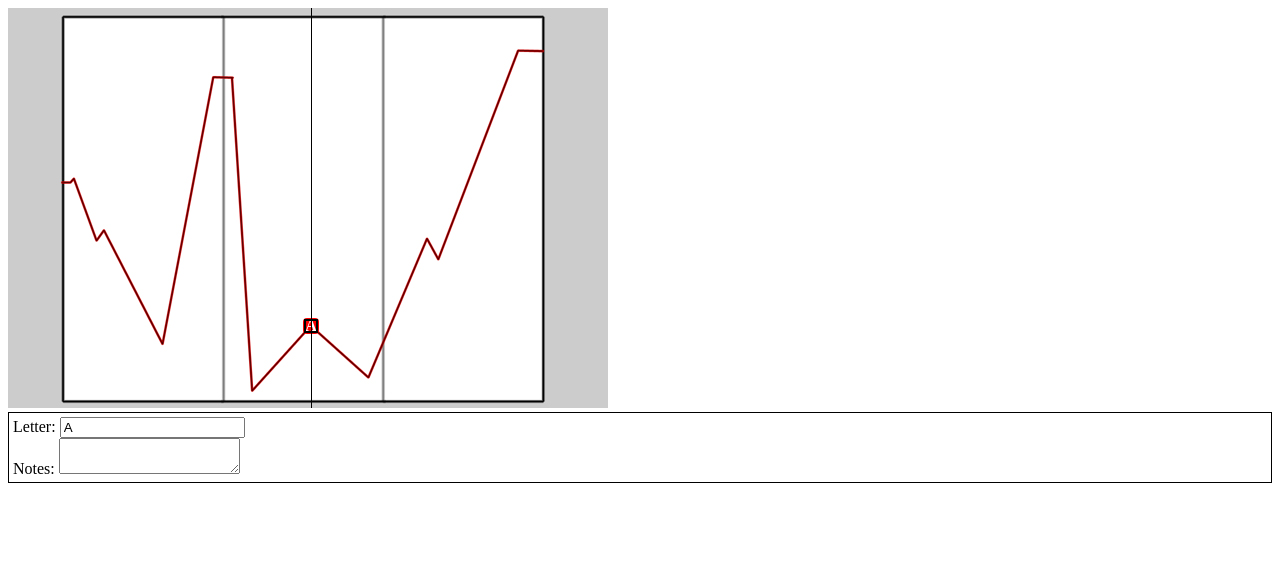
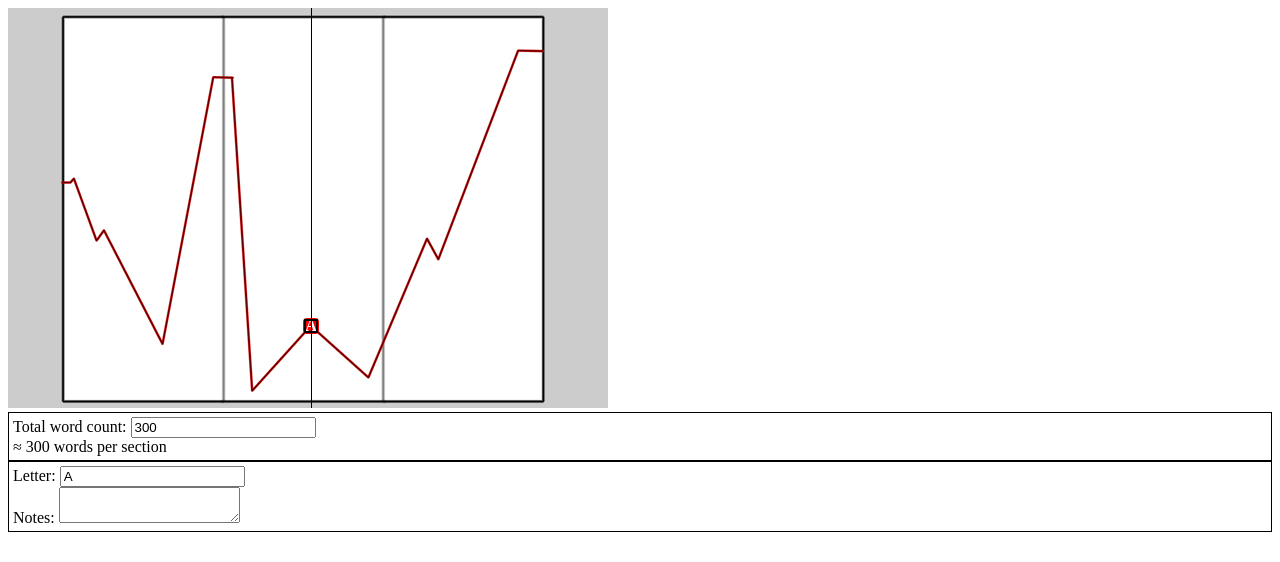
Before and after one commit to alltom/novel-chart, a plain HTML site: page index.html in a window 1280 px wide. Both pictures are taken after a click on the picture 308 px from the left and 208 px from the top of the page. Drawn offline with Linux system fonts and the light colour scheme.

Commit message:
add word count calculator

```diff
--- a/index.html
+++ b/index.html
@@ -31,11 +31,13 @@
 	cursor: pointer;
 	border-radius: 4px;
 }
-.annotation-form {
-	display: none;
+.form {
 	padding: 4px;
 	background: white;
 	border: 1px solid black;
+}
+.annotation-form {
+	display: none;
 }
 </style>
 
@@ -46,8 +48,13 @@
 	<div class="cursor-line"></div>
 </div>
 
+<div class="form word-count-form">
+	<div>Total word count: <input type="number" value="300"></div>
+	<div>≈ <span class="output">300</span> words per section</div>
+</div>
+
 <div class="annotation-dot"></div>
-<div class="annotation-form">
+<div class="form annotation-form">
 	Letter: <input type="text" /><br />
 	Notes: <textarea></textarea>
 </div>
--- a/index.js
+++ b/index.js
@@ -6,6 +6,9 @@ var points = [
 
 var letters = 'ABCDEFGHIJKLMNOPQRSTUVWXYZ0123456789'.split('');
 var nextLetter = 0;
+
+var annotations = [];
+var annotationForms = [];
 
 function linearInterpolate(val, min1, max1, min2, max2) {
   return (val - min1) / (max1 - min1) * (max2 - min2) + min2;
@@ -63,6 +66,18 @@ AnnotationForm.prototype = {
   },
 };
 
+function WordCountForm($form) {
+  var $input = $form.find('input');
+  var $output = $form.find('.output');
+
+  function update() {
+    $output.text(Math.round(parseInt($input.val()) / Math.max(annotations.length, 1)));
+  }
+
+  $(document.body).on('newannotation', update);
+  $input.on('change', update);
+}
+
 $(document).on('ready', function() {
   var $graphImage = $('#graph');
   var $overlay0 = $('.graph-overlay-0');
@@ -73,6 +88,9 @@ $(document).on('ready', function() {
 
   var $annotationDot = $('.annotation-dot');
   var $annotationForm = $('.annotation-form');
+
+  var $wordCountForm = $('.word-count-form');
+  new WordCountForm($wordCountForm);
 
   $graphImage.on('mousemove', function(e) {
     cursorPosition = graphPointFor(e.pageX - $graphImage.offset().left);
@@ -124,6 +142,10 @@ $(document).on('ready', function() {
       var form = new AnnotationForm(
           $annotationForm.clone().appendTo(document.body), annotation);
       form.show();
+      annotations.push(annotation);
+      annotationForms.push(form);
+
+      $(document.body).trigger('newannotation');
     }
   });
 
```
